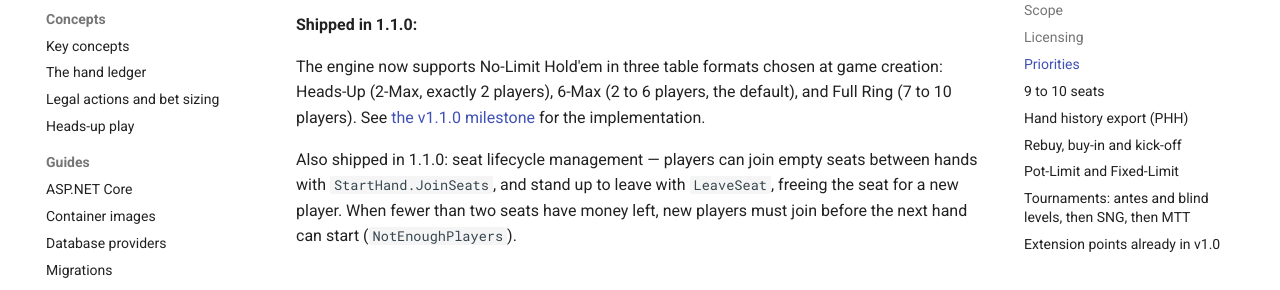
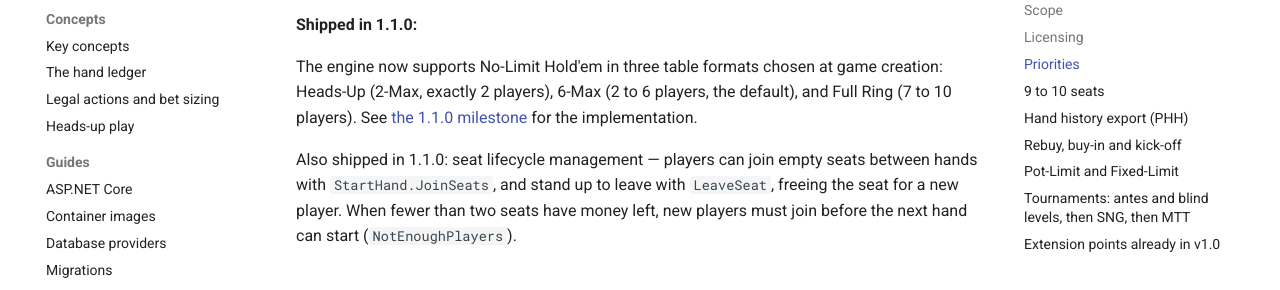
Before and after one commit to DigitalAbsurd/TabletopCardEngine, an MkDocs documentation site: the page built from docs/roadmap.md, in a window 1280 px wide and 900 px high, scrolled down 2045 px. Shown: the part 152-442 px from the top of the window. Built offline with MkDocs 1.6.1 and Material for MkDocs 9.7.7, drawn with Linux system fonts in a browser that asks for light colours; comment, search, counter and statistics services are not loaded.

Commit message:
docs(roadmap): fix 1.1.0 milestone link from v1.0 to v1.1 (#570)
Update the 9 to 10 seats section milestone link from v1.0 (milestone/16)
to v1.1.0 (milestone/17) and adjust link text accordingly.

Closes #559

Co-authored-by: Claude Haiku 4.5 <noreply@anthropic.com>

```diff
--- a/docs/roadmap.md
+++ b/docs/roadmap.md
@@ -48,7 +48,7 @@ All five are open source under Apache-2.0 (ADR-0001), in this repository; none i
 
 **Shipped in 1.1.0:**
 
-The engine now supports No-Limit Hold'em in three table formats chosen at game creation: Heads-Up (2-Max, exactly 2 players), 6-Max (2 to 6 players, the default), and Full Ring (7 to 10 players). See [the v1.1.0 milestone](https://github.com/DigitalAbsurd/TabletopCardEngine/milestone/16) for the implementation.
+The engine now supports No-Limit Hold'em in three table formats chosen at game creation: Heads-Up (2-Max, exactly 2 players), 6-Max (2 to 6 players, the default), and Full Ring (7 to 10 players). See [the 1.1.0 milestone](https://github.com/DigitalAbsurd/TabletopCardEngine/milestone/17) for the implementation.
 
 Also shipped in 1.1.0: seat lifecycle management — players can join empty seats between hands with `StartHand.JoinSeats`, and stand up to leave with `LeaveSeat`, freeing the seat for a new player. When fewer than two seats have money left, new players must join before the next hand can start (`NotEnoughPlayers`).
 
```
